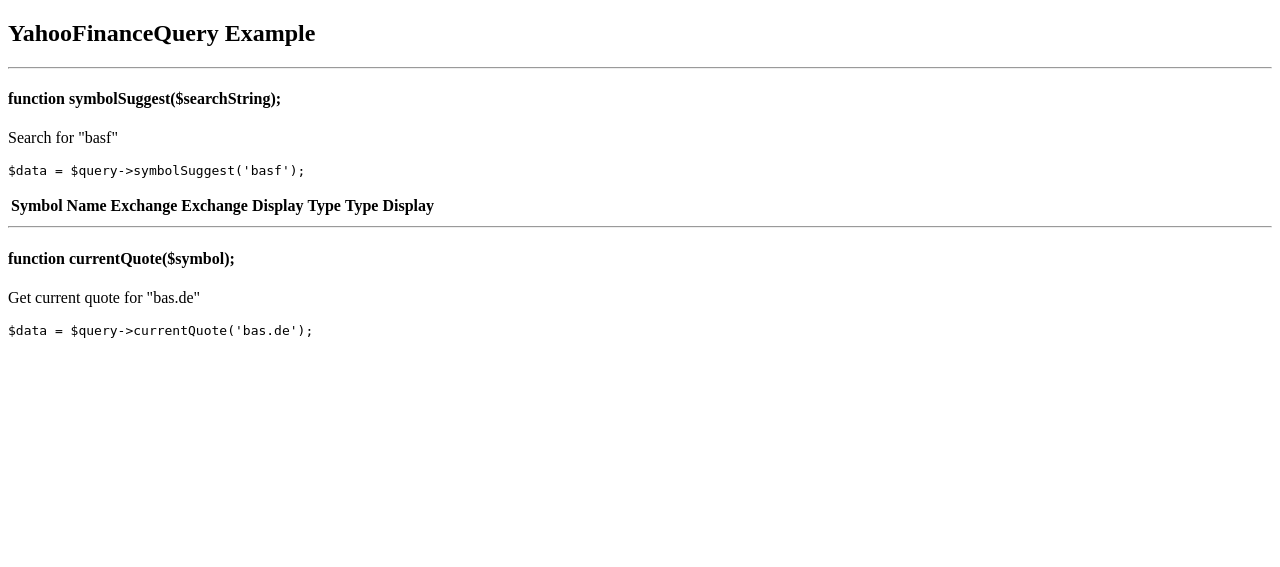
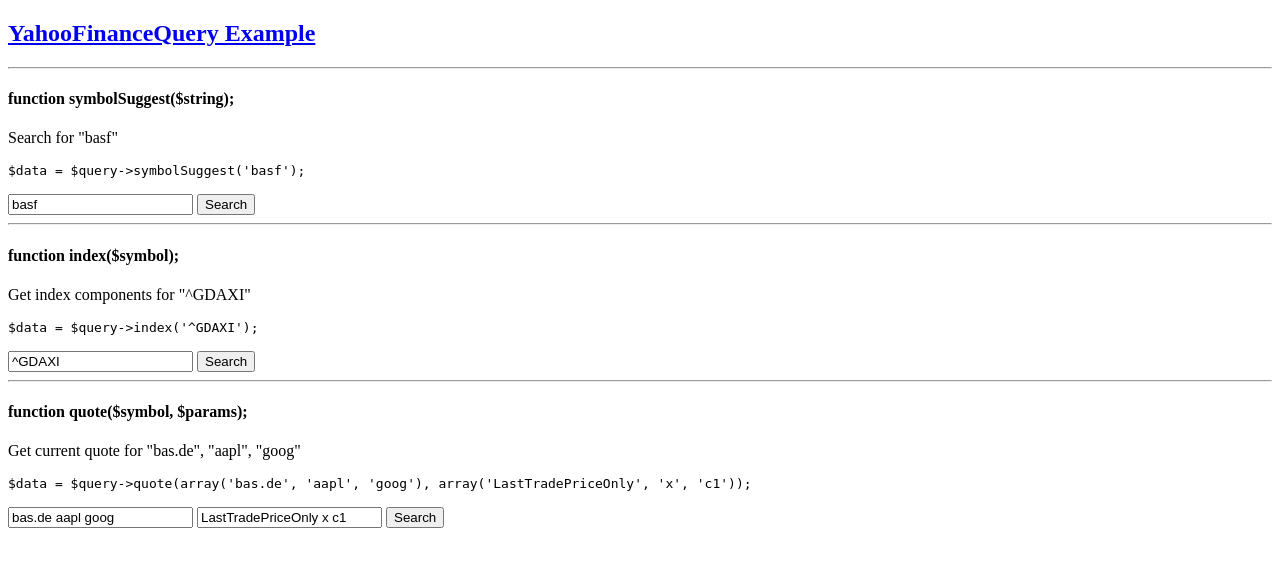
Before and after one commit to dirkolbrich/yahoo-finance-query, a PHP site: page /example.php in a window 1280 px wide. Shown: the top 567 px of the page. Run offline with PHP 8.4, Linux system fonts and the light colour scheme; data that the repository does not hold is empty.

Commit message:
Updated example.php to test function quote()

```diff
--- a/example.php
+++ b/example.php
@@ -6,19 +6,26 @@
 <body>
 <?php
 require 'YahooFinanceQuery.php';
-$query = new YahooFinanceQuery\YahooFinanceQuery;
+$query = new YahooFinanceQuery\YahooFinanceQuery();
 ?>
 
-<h2>YahooFinanceQuery Example</h2>
+<h2><a href="example.php">YahooFinanceQuery Example</a></h2>
 <hr />
 
 <div>
-    <h4>function symbolSuggest($searchString);</h4>
+    <h4>function symbolSuggest($string);</h4>
     <p>
         Search for "basf"
-        <pre><code></code>$data = $query->symbolSuggest('basf');</code></pre>
+        <pre><code>$data = $query->symbolSuggest('basf');</code></pre>
     </p>
-    <?php $data = $query->symbolSuggest('basf'); ?>
+    <form method="post" action="">
+        <input type="text" name="symbolSuggest" value="basf" placeholder="basf"/>
+        <input type="submit" name="searchSymbol" value="Search" />
+    </form>
+
+    <?php
+    if (isset($_POST['searchSymbol'])) {
+        $data = $query->symbolSuggest($_POST['symbolSuggest']); ?>
     <table>
         <thead>
             <th>Symbol</th>
@@ -28,7 +35,6 @@ $query = new YahooFinanceQuery\YahooFinanceQuery;
             <th>Type</th>
             <th>Type Display</th>
         </thead>
-
         <tbody>
         <?php foreach ($data as $dataEntry) { ?>
             <tr>
@@ -42,15 +48,85 @@ $query = new YahooFinanceQuery\YahooFinanceQuery;
         <?php } ?>
         </tbody>
     </table>
+    <?php } ?>
 </div>
 <hr />
 
 <div>
-    <h4>function currentQuote($symbol);</h4>
+    <h4>function index($symbol);</h4>
     <p>
-        Get current quote for "bas.de"
-        <pre><code></code>$data = $query->currentQuote('bas.de');</code></pre>
+        Get index components for "^GDAXI"
+        <pre><code></code>$data = $query->index('^GDAXI');</code></pre>
     </p>
+    <form method="post" action="">
+        <input type="text" name="symbolIndex" value="^GDAXI"/>
+        <input type="submit" name="searchIndex" value="Search" />
+    </form>
+
+    <?php
+    if (isset($_POST['searchIndex'])) {
+        //strings to array
+        $symbolIndex = explode(' ', $_POST['symbolIndex']);
+        $data = $query->index($symbolIndex); ?>
+    <table>
+        <thead>
+            <th>Symbol</th>
+            <th>Name</th>
+            <th>Last Price</th>
+        </thead>
+        <tbody>
+        <?php foreach ($data as $dataEntry) { ?>
+            <tr>
+                <td><?php echo $dataEntry['Symbol']; ?></td>
+                <td><?php echo $dataEntry['Name']; ?></td>
+                <td><?php echo $dataEntry['LastPrice']; ?></td>
+            </tr>
+        <?php } ?>
+        </tbody>
+    </table>
+    <?php } ?>
+</div>
+<hr />
+
+<div>
+    <h4>function quote($symbol, $params);</h4>
+    <p>
+        Get current quote for "bas.de", "aapl", "goog"
+        <pre><code></code>$data = $query->quote(array('bas.de', 'aapl', 'goog'), array('LastTradePriceOnly', 'x', 'c1'));</code></pre>
+    </p>
+    <form method="post" action="">
+        <input type="text" name="symbolQuote" value="bas.de aapl goog"/>
+        <input type="text" name="searchParam" value="LastTradePriceOnly x c1"/>
+        <input type="submit" name="searchQuote" value="Search" />
+    </form>
+
+    <?php
+    if (isset($_POST['searchQuote'])) {
+        //strings to array
+        $symbolQuote = explode(' ', $_POST['symbolQuote']);
+        $searchParam = explode(' ', $_POST['searchParam']);
+        $data = $query->quote($symbolQuote, $searchParam); ?>
+    <table>
+        <thead>
+        <?php foreach ($data[0] as $dataKey => $dataEntry) { ?>
+            <th><?php echo $dataKey; ?></th>
+        <?php } ?>
+        </thead>
+        <tbody>
+        <?php foreach ($data as $dataKey => $dataEntry) { ?>
+            <tr>
+            <?php foreach ($dataEntry as $dataEntryKey => $dataSet) {
+                if (is_a($dataSet, 'DateTime')) { ?>
+                    <td><?php echo $dataSet->format('Y-m-d H:i:s'); ?></td>
+                <?php } else { ?>
+                    <td><?php echo $dataSet; ?></td>
+                <?php } ?>
+            <?php } ?>
+            </tr>
+        <?php } ?>
+        </tbody>
+    </table>
+    <?php } ?>
 
 </div>
 
```
